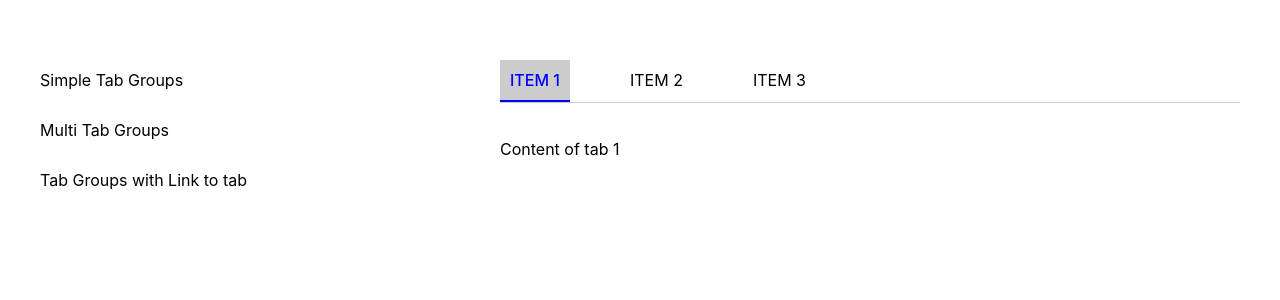
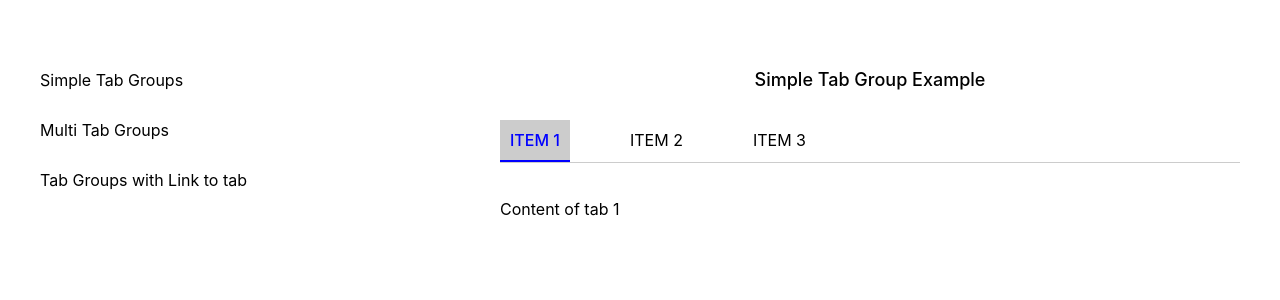
Before and after one commit to huonglt/tabs-app, a React (Create React App) app: page / in a window 1280 px wide. Shown: the top 300 px of the page. Built offline with nearby package versions, Linux system fonts and the light colour scheme.

Commit message:
Add title to each example

```diff
--- a/src/components/sample/MultipTabGroup.js
+++ b/src/components/sample/MultipTabGroup.js
@@ -2,10 +2,12 @@ import React from "react";
 import Tabs from "../tabs/Tabs";
 import Tab from "../tabs/Tab";
 import TabPanel from "../tabs/TabPanel";
+import "./sample.css";
 
 const MultiTabGroup = (props) => {
   return (
     <div>
+      <div className="heading">Multi Tab Groups Example</div>
       <div className="tabGroupContainer">
         <Tabs label="tab-group-A">
           <Tab label="GROUP A - ITEM 1" value="tabGroupA-1"></Tab>
--- a/src/components/sample/SimpleTabGroup.js
+++ b/src/components/sample/SimpleTabGroup.js
@@ -2,9 +2,12 @@ import React from "react";
 import Tabs from "../tabs/Tabs";
 import Tab from "../tabs/Tab";
 import TabPanel from "../tabs/TabPanel";
+import "./sample.css";
 
 const SimpleTabGroup = (props) => {
   return (
+    <div>
+      <div className="heading">Simple Tab Group Example</div>
       <Tabs label="simple-tab">
         <Tab label="ITEM 1" value="1"></Tab>
         <Tab label="ITEM 2" value="2"></Tab>
@@ -19,6 +22,7 @@ const SimpleTabGroup = (props) => {
           <p>Content of tab 3</p>
         </TabPanel>
       </Tabs>
+    </div>
   );
 };
 
--- a/src/components/sample/TabGroupWithLink.js
+++ b/src/components/sample/TabGroupWithLink.js
@@ -2,6 +2,7 @@ import React, { useRef } from "react";
 import Tabs from "../tabs/Tabs";
 import Tab from "../tabs/Tab";
 import TabPanel from "../tabs/TabPanel";
+import "./sample.css";
 
 const TabGroupWithLink = (props) => {
   const tabGroupRef = useRef();
@@ -12,6 +13,7 @@ const TabGroupWithLink = (props) => {
 
   return (
     <div style={{ position: "relative" }}>
+      <div className="heading">Tab Group With Link To Tab Example</div>
       <Tabs label="simple-tab" ref={tabGroupRef}>
         <Tab label="ITEM 1" value="1"></Tab>
         <Tab label="ITEM 2" value="2"></Tab>
--- /dev/null
+++ b/src/components/sample/sample.css
@@ -0,0 +1,5 @@
+.heading {
+  margin-bottom: 30px;
+  font-size: 18px;
+  font-weight: 500;
+}
```
Lines whose indentation alone changed are shown as unchanged.
